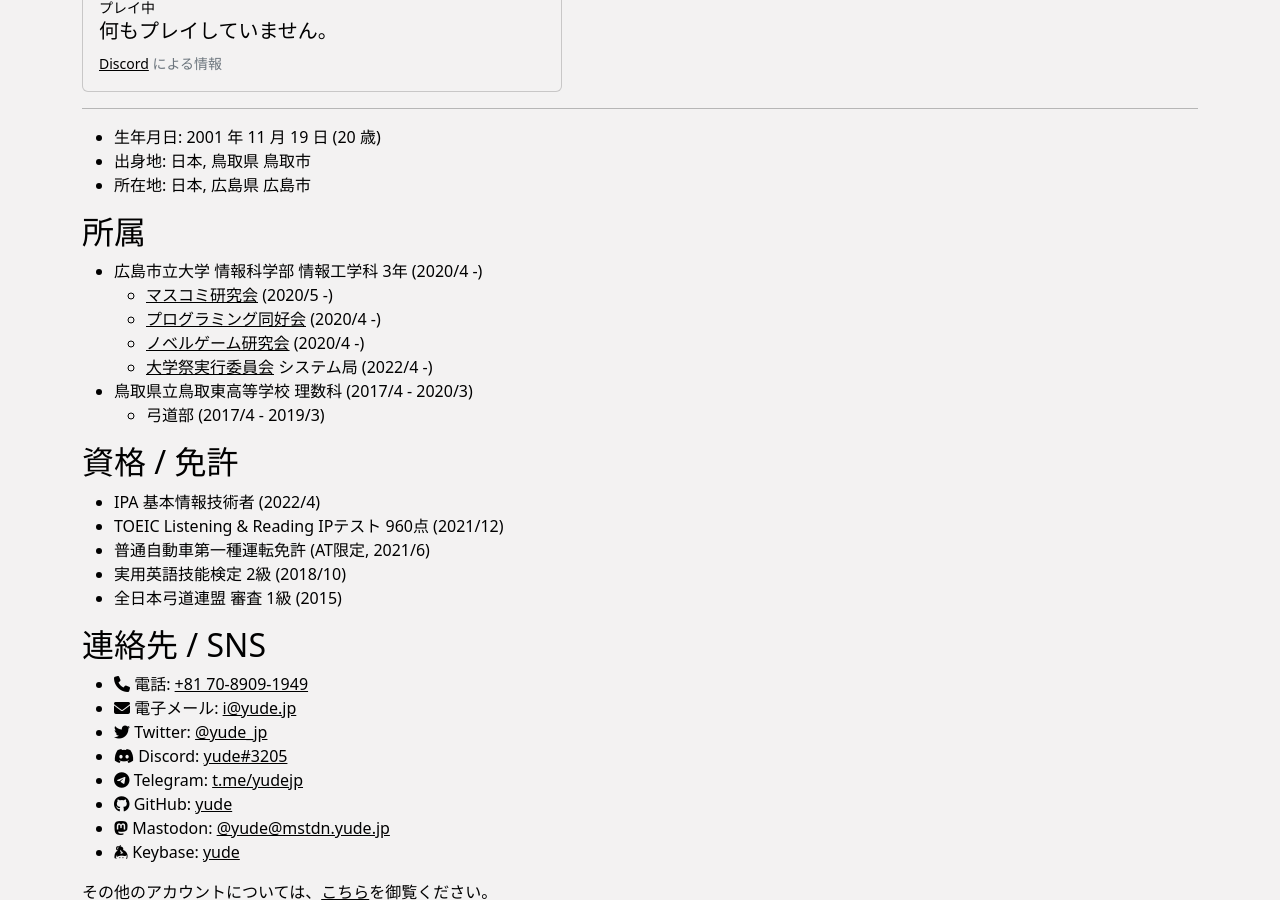
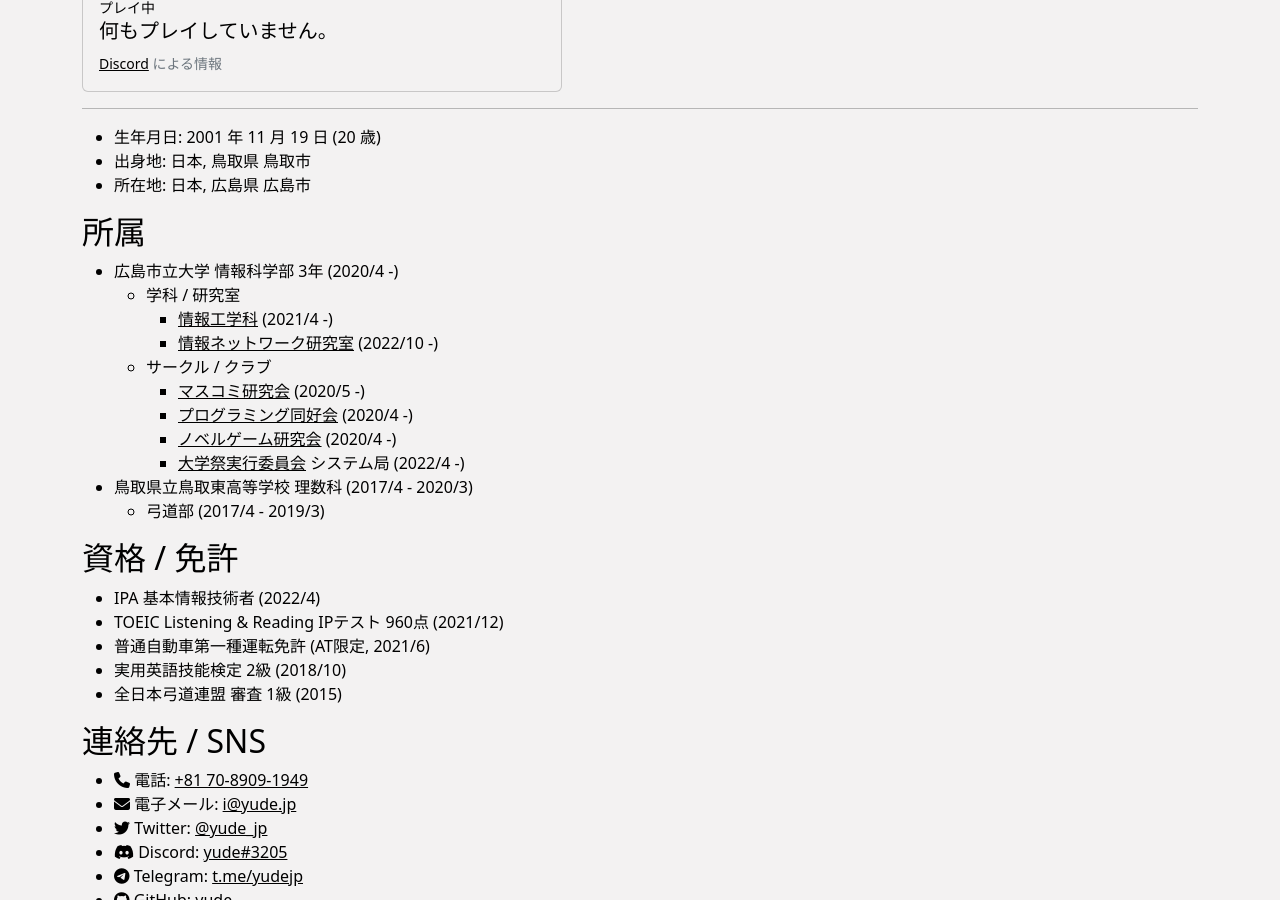
Before and after one commit to yudejp/yude.jp_v3, a Jekyll site: the page built from _pages/profile.md, in a window 1280 px wide and 900 px high, scrolled down 629 px. Built offline with Jekyll 4.4.1, drawn with Linux system fonts in a browser that asks for light colours; nearby versions of some CDN libraries.

Commit message:
Update profile

```diff
--- a/_pages/profile.md
+++ b/_pages/profile.md
@@ -32,11 +32,15 @@
 * 所在地: 日本, 広島県 広島市
 
 ## 所属
-* 広島市立大学 情報科学部 情報工学科 3年 (2020/4 -)
-    * [マスコミ研究会](https://twitter.com/masukenDP) (2020/5 -)
-    * [プログラミング同好会](https://twitter.com/HCU_ProgramClub) (2020/4 -)
-    * [ノベルゲーム研究会](https://twitter.com/hcunovelgame) (2020/4 -)
-    * [大学祭実行委員会](https://ichidaisai.com) システム局 (2022/4 -)
+* 広島市立大学 情報科学部 3年 (2020/4 -)
+    * 学科 / 研究室
+        * [情報工学科](https://www.hiroshima-cu.ac.jp/department/sciences/info/) (2021/4 -)
+        * [情報ネットワーク研究室](http://www.net.info.hiroshima-cu.ac.jp/) (2022/10 -)
+    * サークル / クラブ
+        * [マスコミ研究会](https://twitter.com/masukenDP) (2020/5 -)
+        * [プログラミング同好会](https://twitter.com/HCU_ProgramClub) (2020/4 -)
+        * [ノベルゲーム研究会](https://twitter.com/hcunovelgame) (2020/4 -)
+        * [大学祭実行委員会](https://ichidaisai.com) システム局 (2022/4 -)
 * 鳥取県立鳥取東高等学校 理数科 (2017/4 - 2020/3)
     * 弓道部 (2017/4 - 2019/3)
 
```
